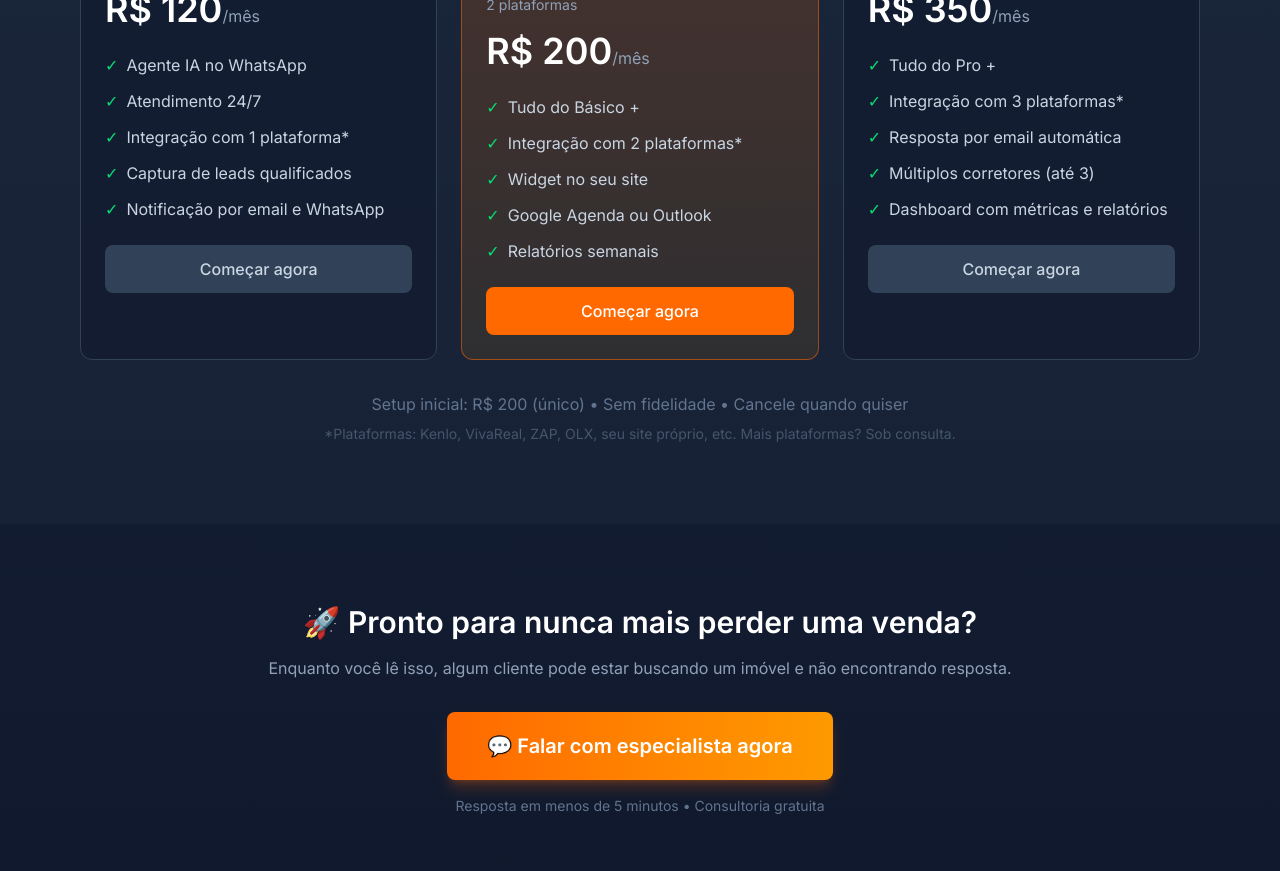
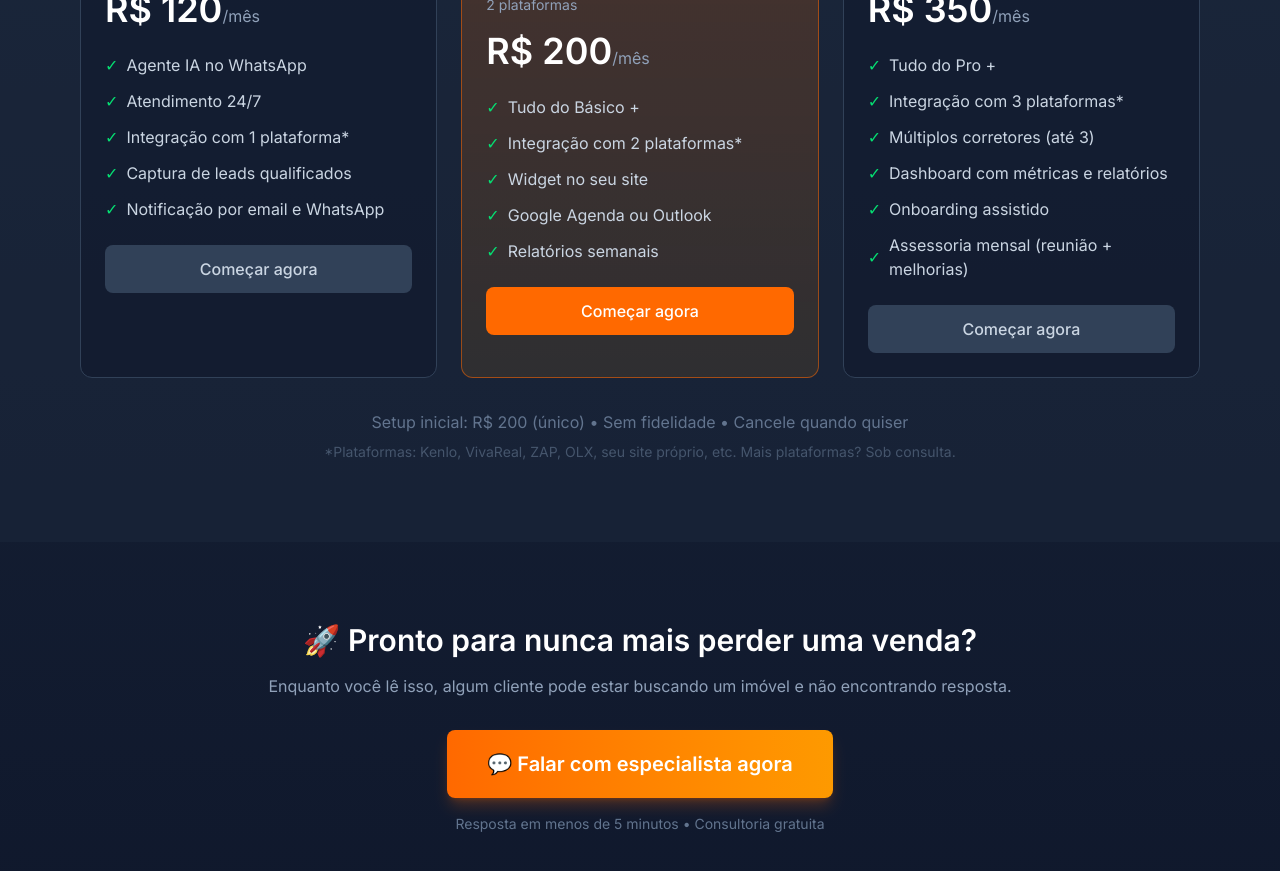
Before and after one commit to Rahgomes/nexalumedigital, a Next.js app: page /corretores in a window 1280 px wide. Shown: the part 2280-3151 px from the top of the page. Built offline with nearby package versions, Linux system fonts and the light colour scheme.

Commit message:
feat(corretores): adiciona onboarding assistido + assessoria mensal no Premium

```diff
--- a/src/app/corretores/page.tsx
+++ b/src/app/corretores/page.tsx
@@ -221,9 +221,10 @@ export default function CorretoresPage() {
                 features: [
                   "Tudo do Pro +",
                   "Integração com 3 plataformas*",
-                  "Resposta por email automática",
                   "Múltiplos corretores (até 3)",
                   "Dashboard com métricas e relatórios",
+                  "Onboarding assistido",
+                  "Assessoria mensal (reunião + melhorias)",
                 ],
                 highlight: false,
               },
```
